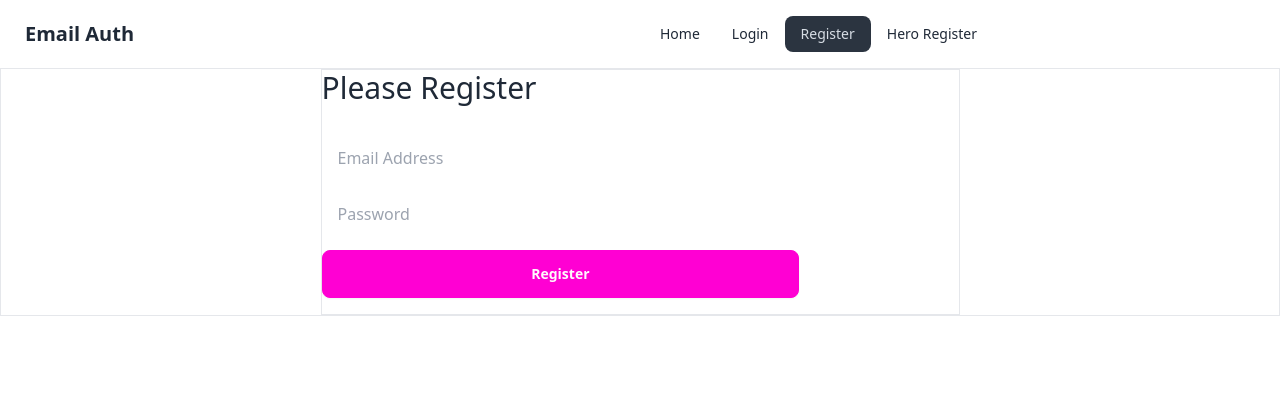
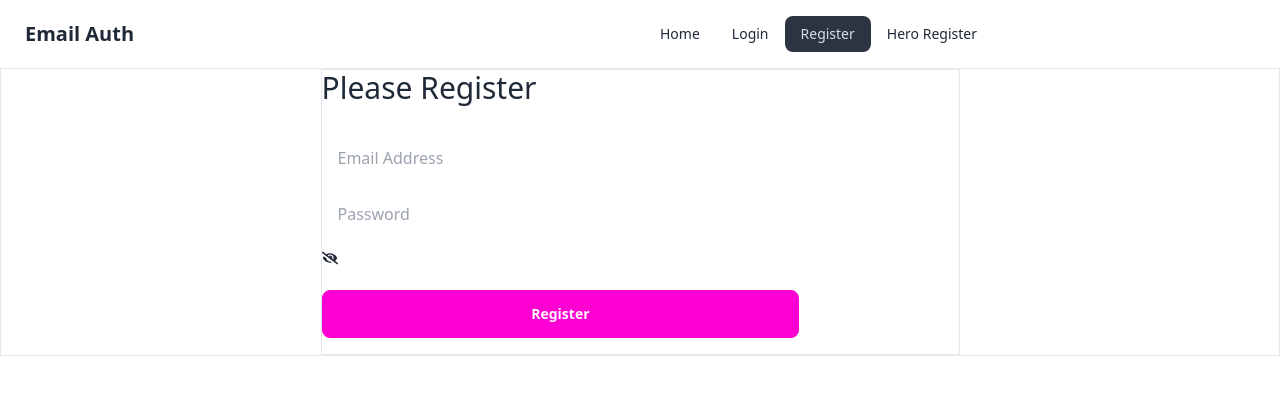
Before and after one commit to jubayer-webdev/ProgrammingHeroWebCourse, a React (Vite) app: page /register in a window 1280 px wide. Shown: the top 394 px of the page. Built offline with nearby package versions, Linux system fonts and the light colour scheme.

Commit message:
50-5 Regular Expression Validation And Toggle Show Password

```diff
--- a/package.json
+++ b/package.json
@@ -15,6 +15,7 @@
     "match-sorter": "^6.3.4",
     "react": "^18.2.0",
     "react-dom": "^18.2.0",
+    "react-icons": "^5.0.1",
     "react-router-dom": "^6.22.3",
     "sort-by": "^1.2.0"
   },
--- a/src/components/Register/Register.jsx
+++ b/src/components/Register/Register.jsx
@@ -1,10 +1,12 @@
 import { createUserWithEmailAndPassword } from "firebase/auth";
 import auth from "../../firebase/firebase.config";
 import { useState } from "react";
+import { FaEye, FaEyeSlash } from "react-icons/fa";
 
 const Register = () => {
     const [registerError, setRegisterError] = useState("");
     const [success, setSuccess] = useState("");
+    const [showPassword, setShowPassword] = useState(false);
 
     const handleRegister = (e) => {
         //! prevent reload the page when click on submit
@@ -51,7 +53,9 @@ const Register = () => {
                 <form onSubmit={handleRegister}>
                     <input className="mb-4 w-3/4 py-2 px-4" type="email" placeholder="Email Address" name="emaiL" id="" required />
                     <br />
-                    <input className="mb-4 w-3/4 py-2 px-4" type="password" placeholder="Password" name="passworD" id="" required />
+                    <input className="mb-4 w-3/4 py-2 px-4" type={showPassword ? "text" : "password"} placeholder="Password" name="passworD" id="" required />
+                    {/* //!Toggle Eye Icon  */}
+                    <span onClick={() => setShowPassword(!showPassword)}>{showPassword ? <FaEye /> : <FaEyeSlash />}</span>
                     <br />
                     <input className="btn btn-secondary mb-4 w-3/4" type="submit" value="Register" />
                 </form>
```
Also changed, not shown: 1 other file (tests, documents, lock files or other folders).
